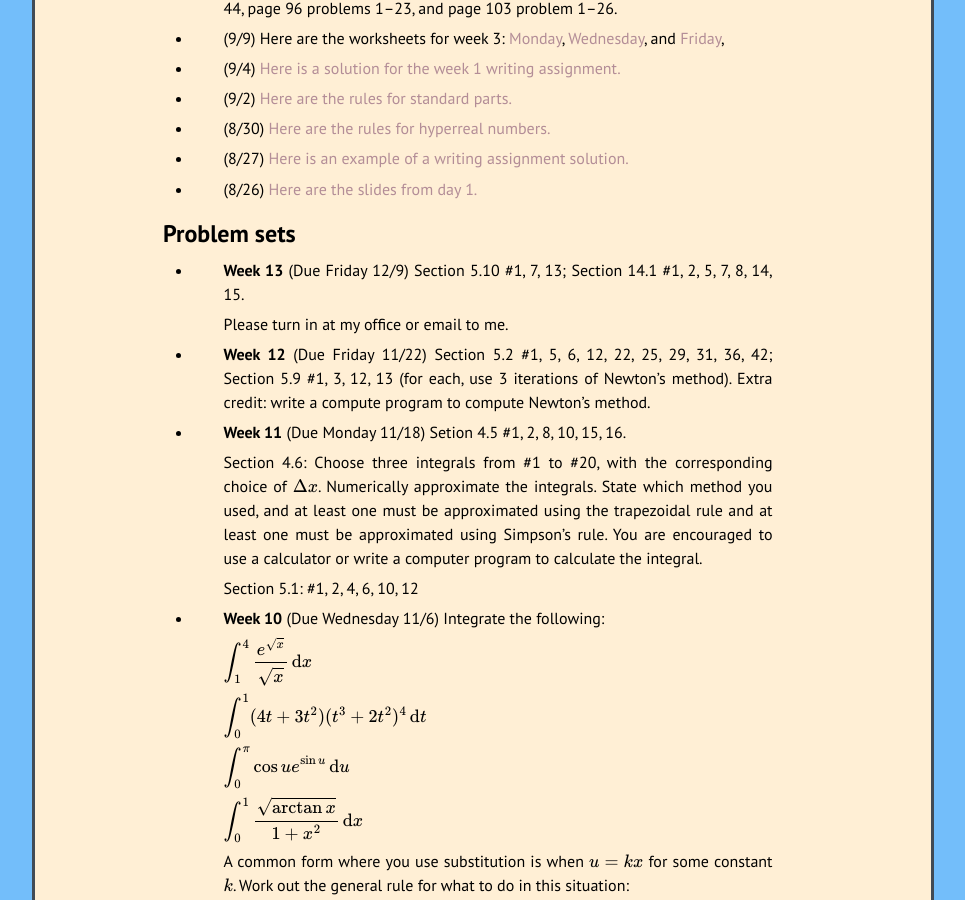
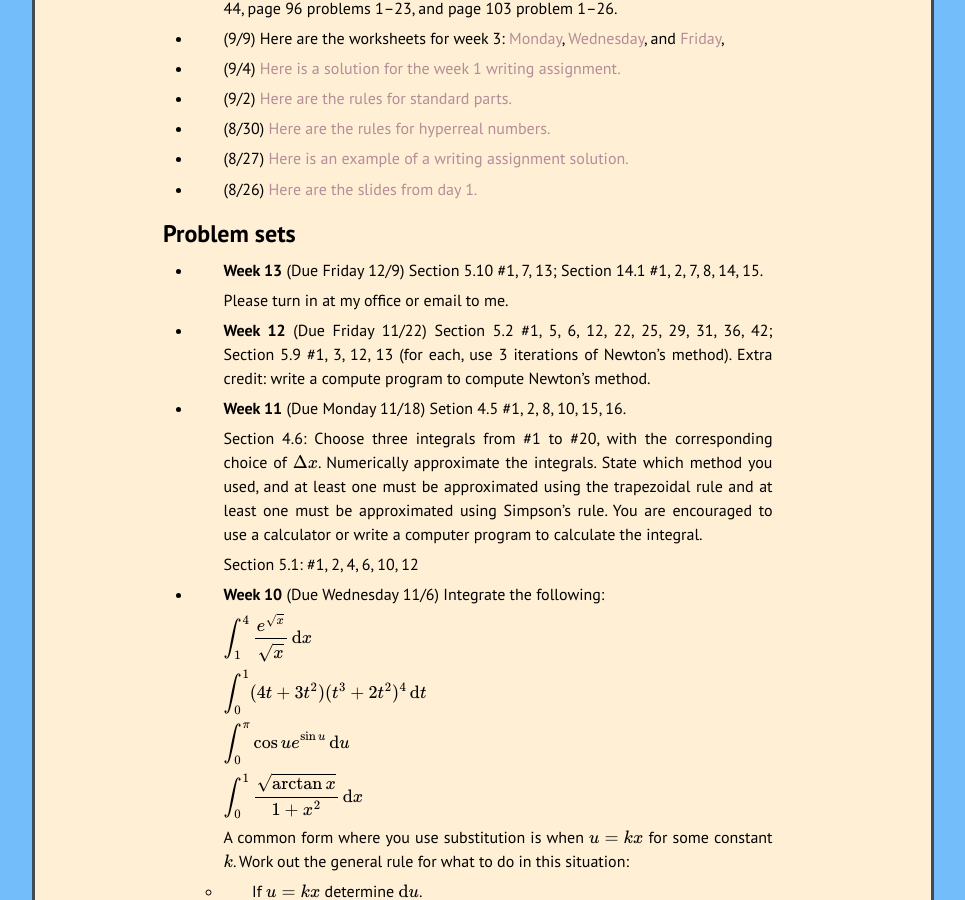
Before and after one commit to kamerynjw/kamerynjw.github.io, a Jekyll site: the page built from teaching/2024/math210.md, in a window 1280 px wide and 900 px high, scrolled down 831 px. Shown: the whole window, without its empty margins (157-1122 px from the left). Built offline with Jekyll 4.4.1, drawn with Linux system fonts in a browser that asks for light colours; nearby versions of some CDN libraries; formulas are drawn with MathJax 3.

Commit message:
removed hard problem

```diff
--- a/teaching/2024/math210.md
+++ b/teaching/2024/math210.md
@@ -59,7 +59,7 @@
 Problem sets
 -------
 
-* **Week 13** (Due Friday 12/9) Section 5.10 #1, 7, 13; Section 14.1 #1, 2, 5, 7, 8, 14, 15.
+* **Week 13** (Due Friday 12/9) Section 5.10 #1, 7, 13; Section 14.1 #1, 2, 7, 8, 14, 15.
 
    Please turn in at my office or email to me.
 
```
